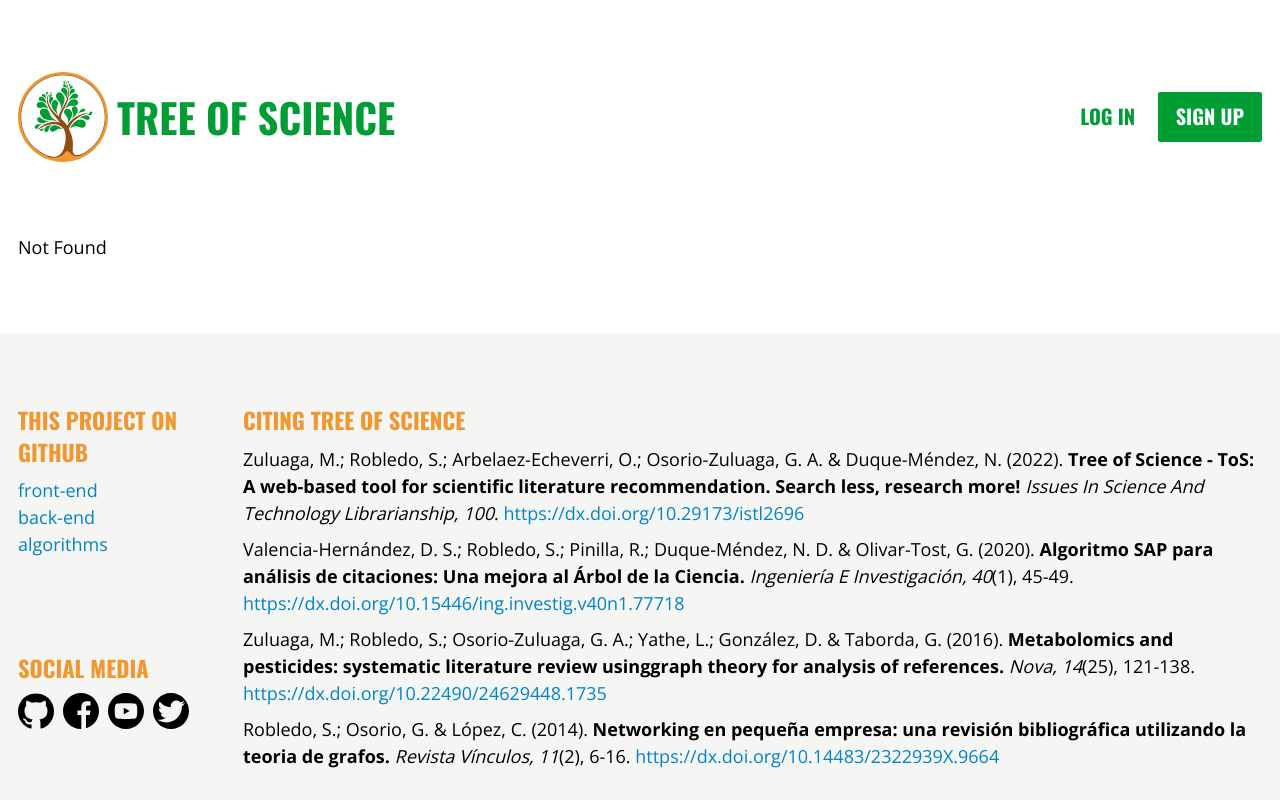
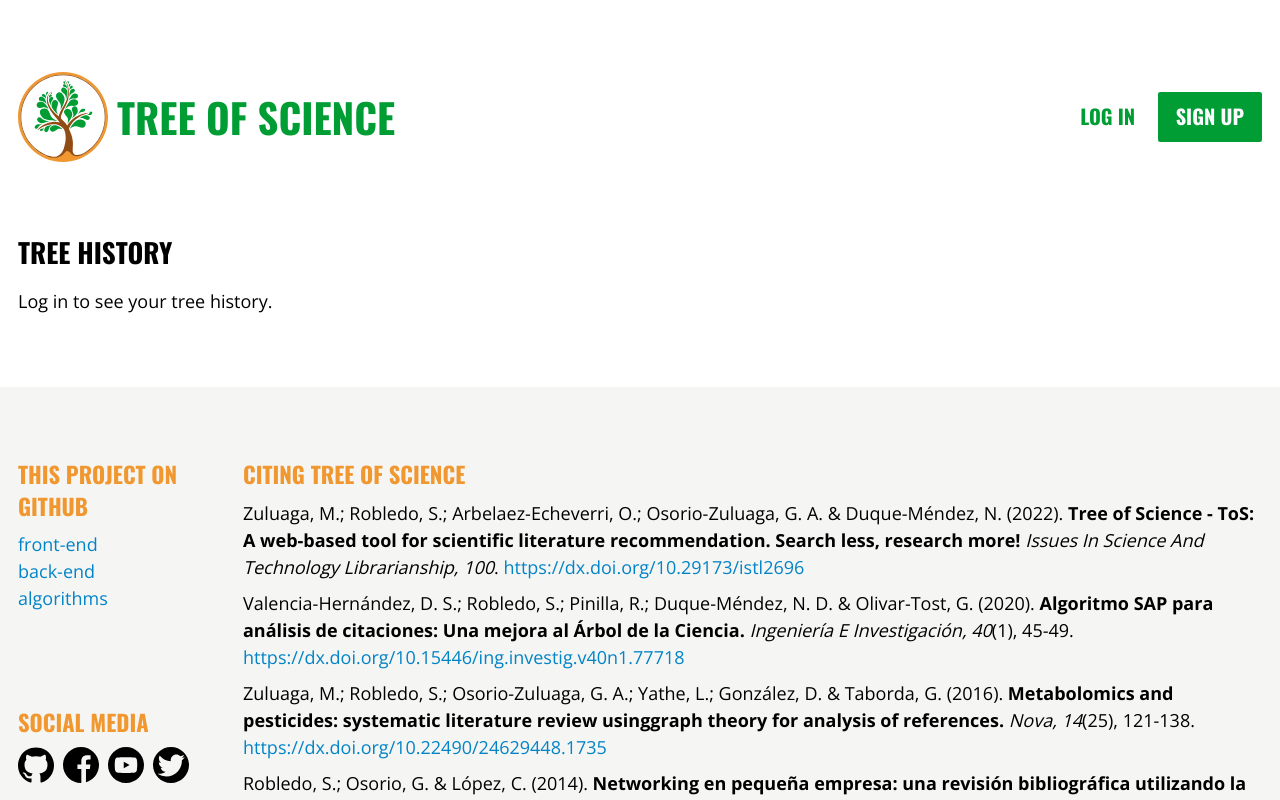
Before and after one commit to coreofscience/tos.coreofscience.org, a React (Vite) app: page /history in a window 1280 px wide. Shown: the top 800 px of the page. Built offline with nearby package versions, Linux system fonts and the light colour scheme; no server answers.

Commit message:
Add history on a dedicated page

```diff
--- a/src/App.tsx
+++ b/src/App.tsx
@@ -6,6 +6,7 @@ const AppLayout = React.lazy(() => import("./components/layout/AppLayout"));
 const Tos = React.lazy(() => import("./components/upload/Tos"));
 const Result = React.lazy(() => import("./components/tree/Result"));
 const NotFound = React.lazy(() => import("./components/NotFound"));
+const History = React.lazy(() => import("./components/pages/trees/History"));
 const LogIn = React.lazy(() => import("./components/pages/account/LogIn"));
 const SignUp = React.lazy(() => import("./components/pages/account/SignUp"));
 const VerifyEmail = React.lazy(
@@ -46,17 +47,18 @@ const App = () => {
                 <Routes>
                   <Route path="/" element={<Home />} />
                   <Route path="/tos" element={<Tos />} />
+                  <Route path="/tree/:treeId" element={<Result />} />
+                  <Route path="/trees/:treeId" element={<Result />} />
+                  <Route path="/history" element={<History />} />
+                  <Route
+                    path="/users/:userId/trees/:treeId"
+                    element={<Result />}
+                  />
                   <Route path="/log-in" element={<LogIn />} />
                   <Route path="/sign-up" element={<SignUp />} />
                   <Route path="/account/verify" element={<VerifyEmail />} />
                   <Route path="/reset-password" element={<PasswordReset />} />
                   <Route path="/pricing" element={<Plans />} />
-                  <Route path="/tree/:treeId" element={<Result />} />
-                  <Route path="/trees/:treeId" element={<Result />} />
-                  <Route
-                    path="/users/:userId/trees/:treeId"
-                    element={<Result />}
-                  />
                   <Route path="/docs/sap" element={<Sap />} />
                   <Route path="/docs/faq" element={<Faq />} />
                   <Route path="/docs/about" element={<About />} />
--- /dev/null
+++ b/src/components/pages/trees/History.tsx
@@ -0,0 +1,20 @@
+import useUser from "../../../hooks/useUser";
+import TreeHistory from "../../upload/TreeHistory";
+
+const History = () => {
+  const user = useUser();
+  return (
+    <div className="flex flex-col gap-4">
+      <div>
+        <h2 className="font-tall text-2xl font-bold uppercase">Tree History</h2>
+      </div>
+      {user ? (
+        <TreeHistory userId={user.uid} />
+      ) : (
+        <p>Log in to see your tree history.</p>
+      )}
+    </div>
+  );
+};
+
+export default History;
--- a/src/components/upload/Tos/index.tsx
+++ b/src/components/upload/Tos/index.tsx
@@ -120,7 +120,12 @@ const Tos: FC = () => {
       {isError && (
         <div className="error">There was an error creating the your tree.</div>
       )}
-      {!!user && <TreeHistory userId={user.uid} />}
+      <Link
+        className="text-sky-600 transition-colors ease-in hover:text-sky-800 active:text-sky-800"
+        to="/history"
+      >
+        Tree history
+      </Link>
     </div>
   );
 };
--- a/src/components/upload/TreeHistory/index.tsx
+++ b/src/components/upload/TreeHistory/index.tsx
@@ -7,7 +7,6 @@ import { flatten } from "lodash";
 import InfiniteScroll from "react-infinite-scroll-component";
 
 const TREES_PER_PAGE = 5;
-const TREE_ELEMENT_HEIGHT = 23.5;
 
 interface Props {
   userId: string;
@@ -53,9 +52,6 @@ const TreeHistory = ({ userId }: Props) => {
 
   return (
     <div className="flex flex-col gap-3">
-      <div>
-        <h2 className="font-tall text-2xl font-bold uppercase">Tree History</h2>
-      </div>
       {user.plan === "basic" ? (
         <ul>
           <Items trees={data} />
@@ -66,7 +62,6 @@ const TreeHistory = ({ userId }: Props) => {
           next={trees.fetchNextPage}
           hasMore={trees.hasNextPage}
           loader={trees.isLoading && <p>Loading...</p>}
-          height={TREE_ELEMENT_HEIGHT * (TREES_PER_PAGE - 1)}
         >
           <ul>
             <Items trees={data} />
```
